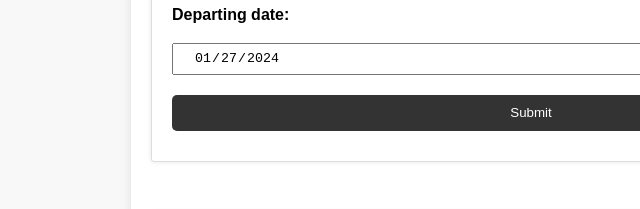
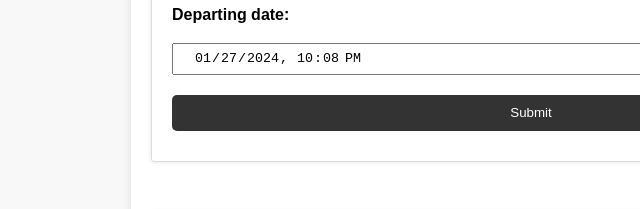
Before and after one commit to ethan-yz-hao/travel-planner-app, a website built with webpack: page src/client/views/index.html in a window 1280 px wide. Shown: the part 168-377 px from the top of the page, 109-749 px from the left. Built offline with nearby package versions, Linux system fonts and the light colour scheme.

Commit message:
initHTML.js date and time

```diff
--- a/src/client/js/initHTML.js
+++ b/src/client/js/initHTML.js
@@ -1,15 +1,19 @@
 function initializeHTML() {
-    const formatDate = (date) => {
-        const year = date.getFullYear();
-        const month = String(date.getMonth() + 1).padStart(2, '0');
-        const day = String(date.getDate()).padStart(2, '0');
-        const localDate = `${year}-${month}-${day}`;
-        return localDate;
-    };
-    const startDateElement = document.getElementById('start')
-    const startDate = formatDate(new Date());
-    startDateElement.value = startDate;
-    startDateElement.setAttribute('min', startDate);
+    // const formatDate = (date) => {
+    //     const year = date.getFullYear();
+    //     const month = String(date.getMonth() + 1).padStart(2, '0');
+    //     const day = String(date.getDate()).padStart(2, '0');
+    //     const localDate = `${year}-${month}-${day}`;
+    //     return localDate;
+    // };
+
+    const startDateTimeElement = document.getElementById('start')
+    const nowUTC = new Date();
+    const timeZoneOffset = nowUTC.getTimezoneOffset() * 60000;
+    const localISOTime = (new Date(nowUTC - timeZoneOffset)).toISOString().slice(0,16);
+    startDateTimeElement.value = localISOTime;
+    startDateTimeElement.setAttribute('min', localISOTime);
+    console.log(localISOTime);
 
     // if ('serviceWorker' in navigator) {
     //     window.addEventListener('load', () => {
--- a/src/client/views/index.html
+++ b/src/client/views/index.html
@@ -24,7 +24,7 @@
                 <label for="destination">Destination:</label>
                 <input type="text" id="destination" class="trip-destination" placeholder="The place you want to go:">
                 <label for="start">Departing date:</label>
-                <input type="date" id="start" name="trip-start" value="2018-07-22" min="2018-01-01" />
+                <input type="datetime-local" id="start" name="trip-start"/>
                 <input type="submit" value="Submit" class="submit-button">
             </form>
         </section>
```
